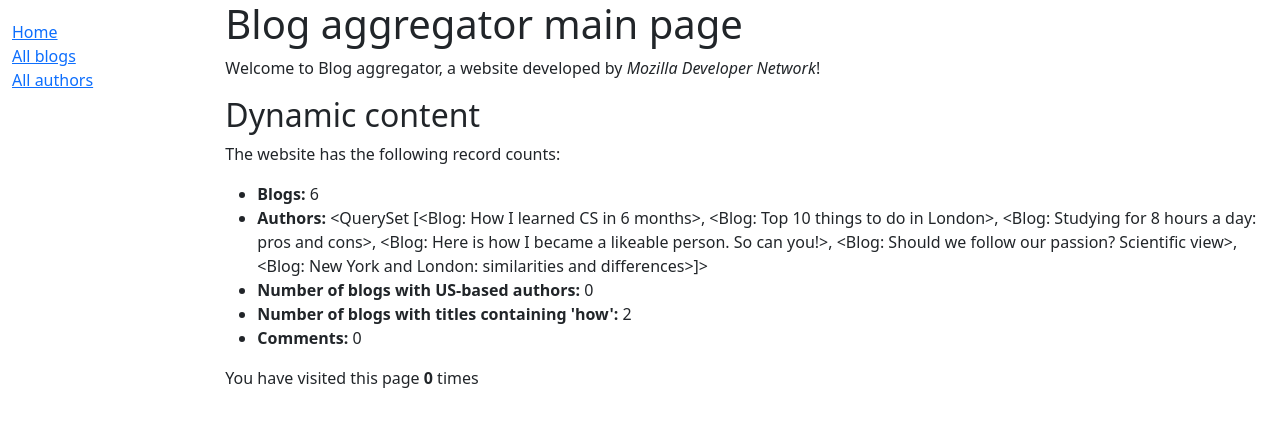
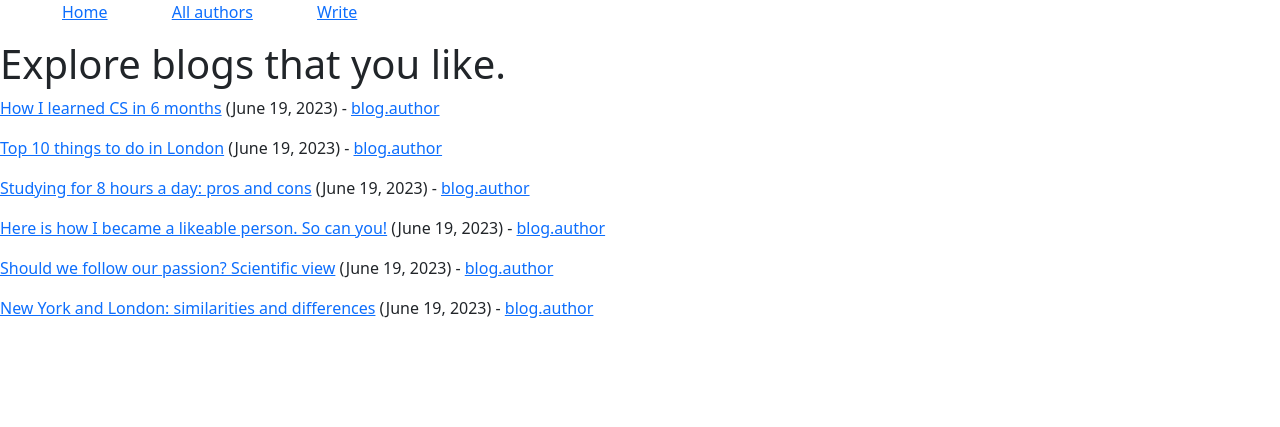
Before and after one commit to nikalinov/zeroed, a Django app: page /feed/ in a window 1280 px wide. Shown: the top 427 px of the page. Run offline with Django 4.2, Linux system fonts and the light colour scheme; data comes from the database, SQL or seed files in the repository; both versions use the stored data as it was after the commit; data that the repository does not hold is empty.

Commit message:
Re-make index page, add horizontal navbad

```diff
--- /dev/null
+++ b/feed/forms.py
@@ -0,0 +1,6 @@
+from django import forms
+from django.core.exceptions import ValidationError
+from django.utils.translation import gettext_lazy as _
+
+class WriteForm(forms.Form):
+    pass
--- a/feed/static/css/styles.css
+++ b/feed/static/css/styles.css
@@ -1,5 +1,5 @@
-.sidebar-nav {
-  margin-top: 20px;
-  padding: 0;
-  list-style: none;
+.nav-list li {
+    list-style: none;
+    padding: 26px 30px;
+    display: inline;
 }
--- a/feed/templates/base_generic.html
+++ b/feed/templates/base_generic.html
@@ -16,18 +16,17 @@
     <link rel="stylesheet" href="{% static 'css/styles.css' %}" />
   </head>
   <body>
-    <div class="container-fluid">
-      <div class="row">
-        <div class="col-sm-2">
-          {% block sidebar %}
-            <ul class="sidebar-nav">
+    <div>
+      {% block header %}
+        <ul class="nav-list">
           <li><a href="{% url 'index' %}">Home</a></li>
-              <li><a href="{% url 'all-blogs' %}">All blogs</a></li>
           <li><a href="{% url 'all-authors' %}">All authors</a></li>
+          <li><a href="{% url 'write' %}">Write</a></li>
         </ul>
       {% endblock %}
     </div>
-        <div class="col-sm-10 ">{% block content %}{% endblock %}
+    <div>
+      {% block content %}{% endblock %}
       {% block pagination %}
         {% if is_paginated %}
           <div class="pagination">
@@ -46,7 +45,5 @@
         {% endif %}
       {% endblock %}
     </div>
-      </div>
-    </div>
   </body>
 </html>
--- a/feed/templates/index.html
+++ b/feed/templates/index.html
@@ -1,19 +1,9 @@
 {% extends "base_generic.html" %}
 
 {% block content %}
-  <h1>Blog aggregator main page</h1>
-  <p>
-    Welcome to Blog aggregator, a website developed by
-    <em>Mozilla Developer Network</em>!
-  </p>
-  <h2>Dynamic content</h2>
-  <p>The website has the following record counts:</p>
-  <ul>
-    <li><strong>Blogs:</strong> {{ num_blogs }}</li>
-    <li><strong>Authors:</strong> {{ num_authors }}</li>
-    <li><strong>Number of blogs with US-based authors: </strong>{{ num_blogs_with_us_authors }}</li>
-    <li><strong>Number of blogs with titles containing 'how': </strong>{{ num_how_blogs }}</li>
-    <li><strong>Comments:</strong> {{ num_comments }}</li>
-  </ul>
-  <p>You have visited this page <strong>{{ num_visits }}</strong> time{{ num_visits|pluralize }}</p>
+  <h1>Explore blogs that you like.</h1>
+  {% for blog in blogs %}
+    <p><a href="{{ blog.get_absolute_url }}">{{ blog }}</a> ({{ blog.post_date }}) -
+    <a href="{{ blog.author.userprofile.get_absolute_url }}">blog.author</a></p>
+  {% endfor %}
 {% endblock %}
--- a/feed/urls.py
+++ b/feed/urls.py
@@ -7,4 +7,5 @@
     re_path(r'^blog/(?P<pk>\d+)$', views.BlogDetailView.as_view(), name='blog-detail'),
     path('authors/', views.AuthorListView.as_view(), name='all-authors'),
     re_path(r'^user/(?P<pk>\d+)$', views.UserDetailView.as_view(), name='user-detail'),
+    path('write/', views.write_view, name='write')
 ]
--- a/feed/views.py
+++ b/feed/views.py
@@ -1,3 +1,4 @@
+from django.contrib.auth.decorators import login_required, permission_required
 from django.contrib.auth.models import User
 from django.shortcuts import render
 from django.views.generic.list import ListView
@@ -7,24 +8,10 @@
 
 def index(request):
     """View function for home page of site."""
-
-    num_blogs = Blog.objects.count()
-    num_authors = Blog.objects.select_related('author').all()
-    num_comments = Comment.objects.count()
-    num_blogs_with_us_authors = Blog.objects.filter(author__userprofile__location__exact='US').count()
-    num_how_blogs = Blog.objects.filter(title__icontains='how').count()
-    num_visits = request.session.get('num_visits', 0)
-    request.session['num_visits'] = num_visits + 1
-
+    blogs = Blog.objects.all()
     context = {
-        'num_blogs': num_blogs,
-        'num_authors': num_authors,
-        'num_comments': num_comments,
-        'num_blogs_with_us_authors': num_blogs_with_us_authors,
-        'num_how_blogs': num_how_blogs,
-        'num_visits': num_visits,
+        'blogs': blogs
     }
-    # Render the HTML template index.html with the data in the context variable
     return render(request, 'index.html', context=context)
 
 
@@ -43,3 +30,9 @@
 
 class BlogDetailView(DetailView):
     model = Blog
+
+
+@login_required
+# @permission_required(feed.can_write, raise_exception=True)
+def write_view(request):
+    pass
--- /dev/null
+++ b/package.json
@@ -0,0 +1,5 @@
+{
+  "dependencies": {
+    "bootstrap": "^5.3.0"
+  }
+}
```
Also changed, not shown: db.sqlite3, feed/migrations/0012_alter_blog_author.py (added), package-lock.json (added). Lines whose indentation alone changed are shown as unchanged.
